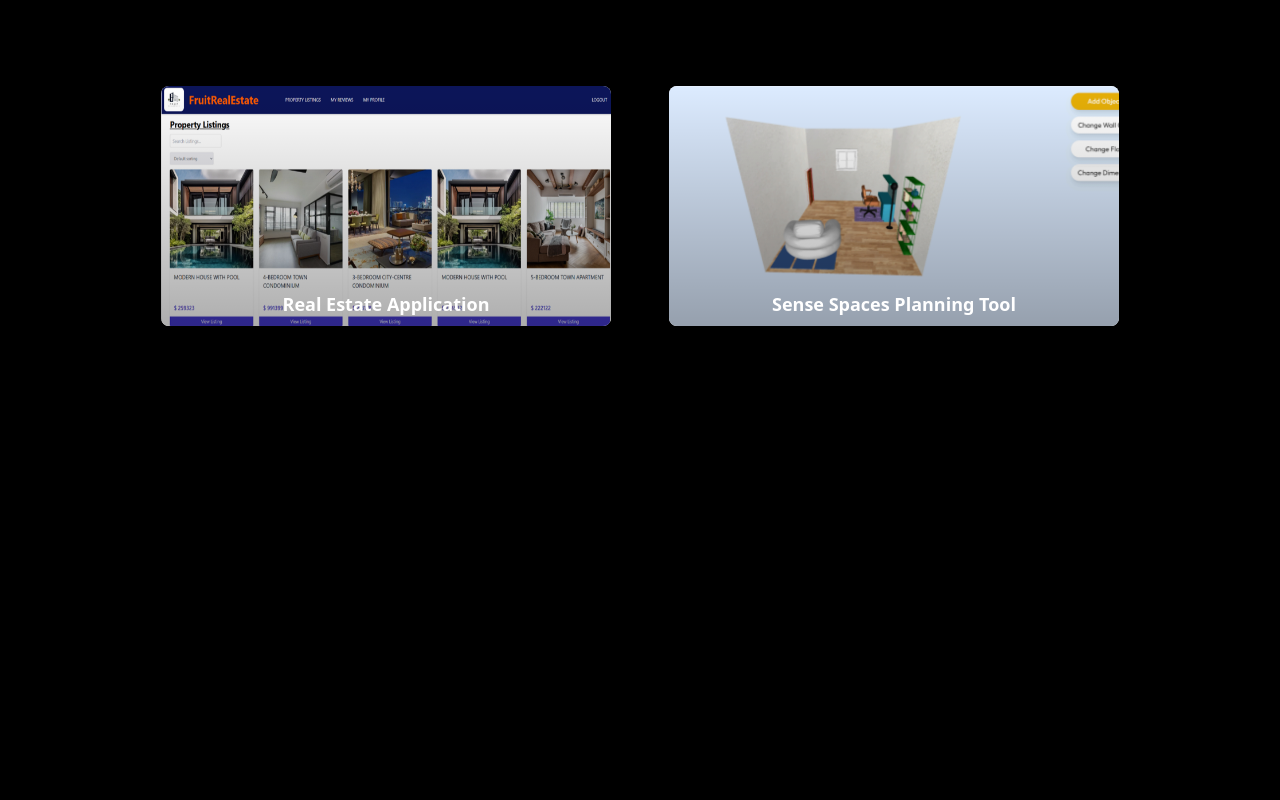
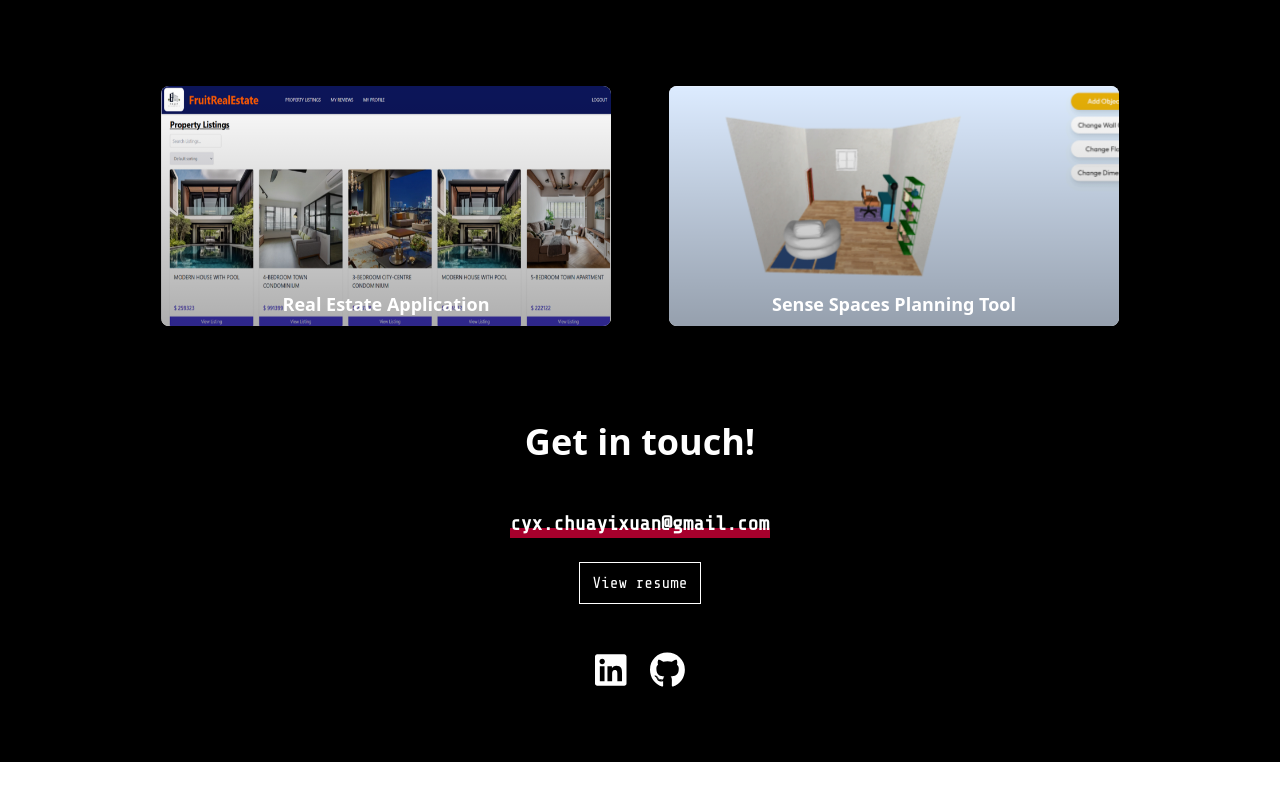
Before and after one commit to yixuanchua/personal-portfolio, a React (Vite) app: page / in a window 1280 px wide. Shown: the part 1898-2698 px from the top of the page. After the commit the page ends 2660 px from the top, so only its background shows below. Built offline with nearby package versions, Linux system fonts and the light colour scheme; a web font is replaced by a local one.

Commit message:
Added get in touch section

```diff
--- a/src/pages/contact.jsx
+++ b/src/pages/contact.jsx
@@ -1,9 +1,30 @@
+import { FontAwesomeIcon } from '@fortawesome/react-fontawesome'
+import { faLinkedin, faGithub } from '@fortawesome/free-brands-svg-icons';
+
 const Contact = () => {
     return (
-        <>
-            <h2 id="contact" className="text-4xl font-extrabold text-center my-6 pt-18">Contact me.</h2>
-            <div className="h-screen">fsdsds</div>
-        </>
+        <div className="bg-black text-white">
+            <h2 id="contact" className="text-4xl font-extrabold text-center my-6 pt-18">Get in touch!</h2>
+            <div className=" flex justify-center items-center">
+                <div className="relative group w-[260px] my-6">
+                    <h3 className="relative z-10 font-sharetechmono font-semibold text-xl">cyx.chuayixuan@gmail.com</h3>
+                    <span className="absolute bottom-0 left-0 w-full bg-rose-600/70 h-[10px] group-hover:h-full transition-all duration-200"></span>
+                </div>
+            </div>
+            <div className="flex justify-center">
+                <a href="/Chua_Yi_Xuan_Resume.pdf" target="_blank" className="font-sharetechmono mb-12 px-3 py-2 border border-white hover:border-rose-600 hover:text-rose-600">
+                    View resume
+                </a>
+            </div>
+            <div className="flex justify-center gap-6 pb-18">
+                <a href="https://www.linkedin.com/in/chuayixuan01/" target="_blank">
+                    <FontAwesomeIcon icon={faLinkedin} className="text-4xl hover:text-rose-600 hover:scale-110 hover:-translate-y-1 transition duration-300" />
+                </a>
+                <a href="https://github.com/yixuanchua" target="_blank">
+                    <FontAwesomeIcon icon={faGithub} className="text-4xl hover:text-rose-600 hover:scale-110 hover:-translate-y-1 transition duration-300" />
+                </a>
+            </div>
+        </div>
     );
 }
 
```
Also changed, not shown: 1 other file (tests, documents, lock files or other folders).
